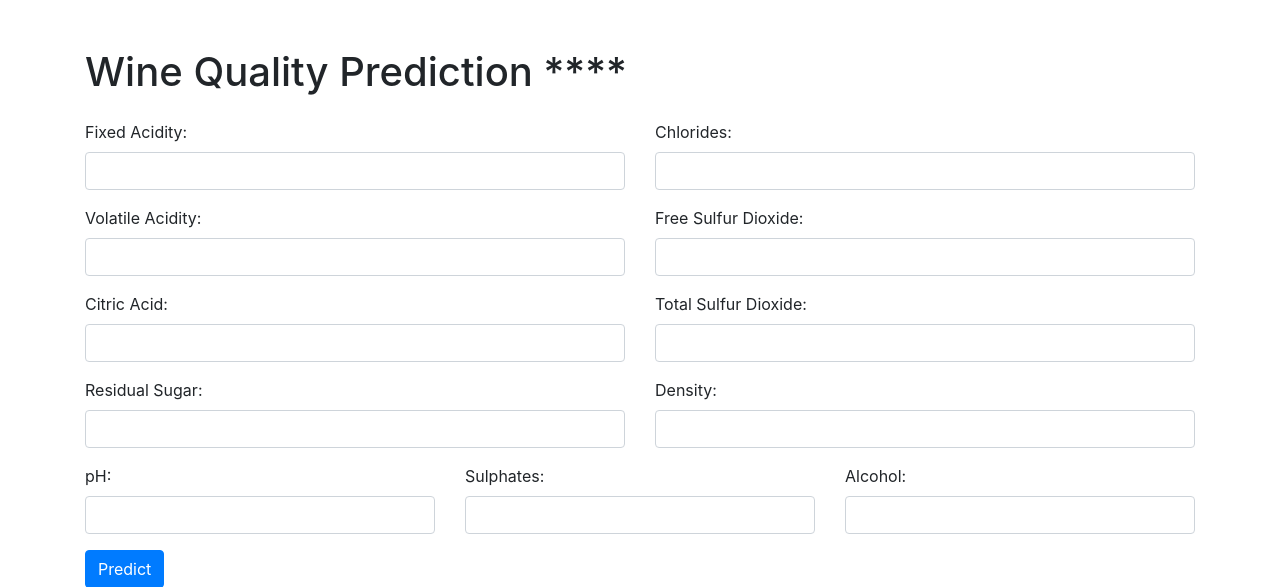
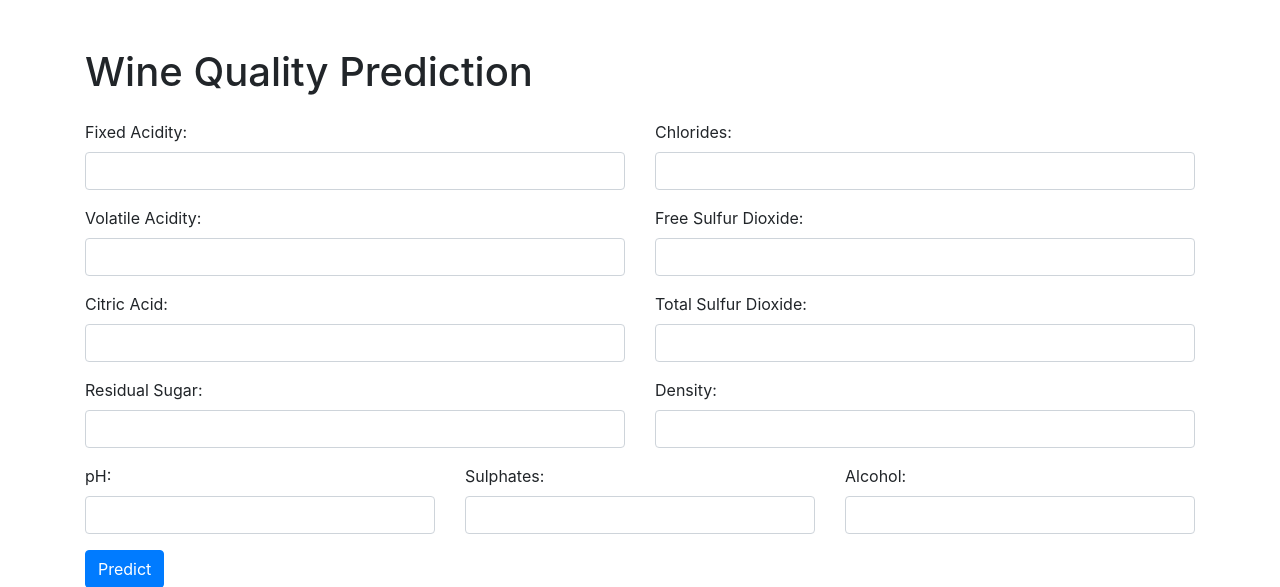
Before and after one commit to anilkumar2212/prc1, a Flask app: page / in a window 1280 px wide. Shown: the top 587 px of the page. Run offline with Flask 3, Linux system fonts and the light colour scheme; some libraries are stand-ins or nearby versions.

Commit message:
Update index.html

```diff
--- a/templates/index.html
+++ b/templates/index.html
@@ -8,7 +8,7 @@
 </head>
 <body>
     <div class="container">
-        <h1 class="mt-5">Wine Quality Prediction ****</h1>
+        <h1 class="mt-5">Wine Quality Prediction</h1>
         <form method="POST" action="/predict" class="mt-4">
             <div class="row">
                 <div class="col-md-6">
```
